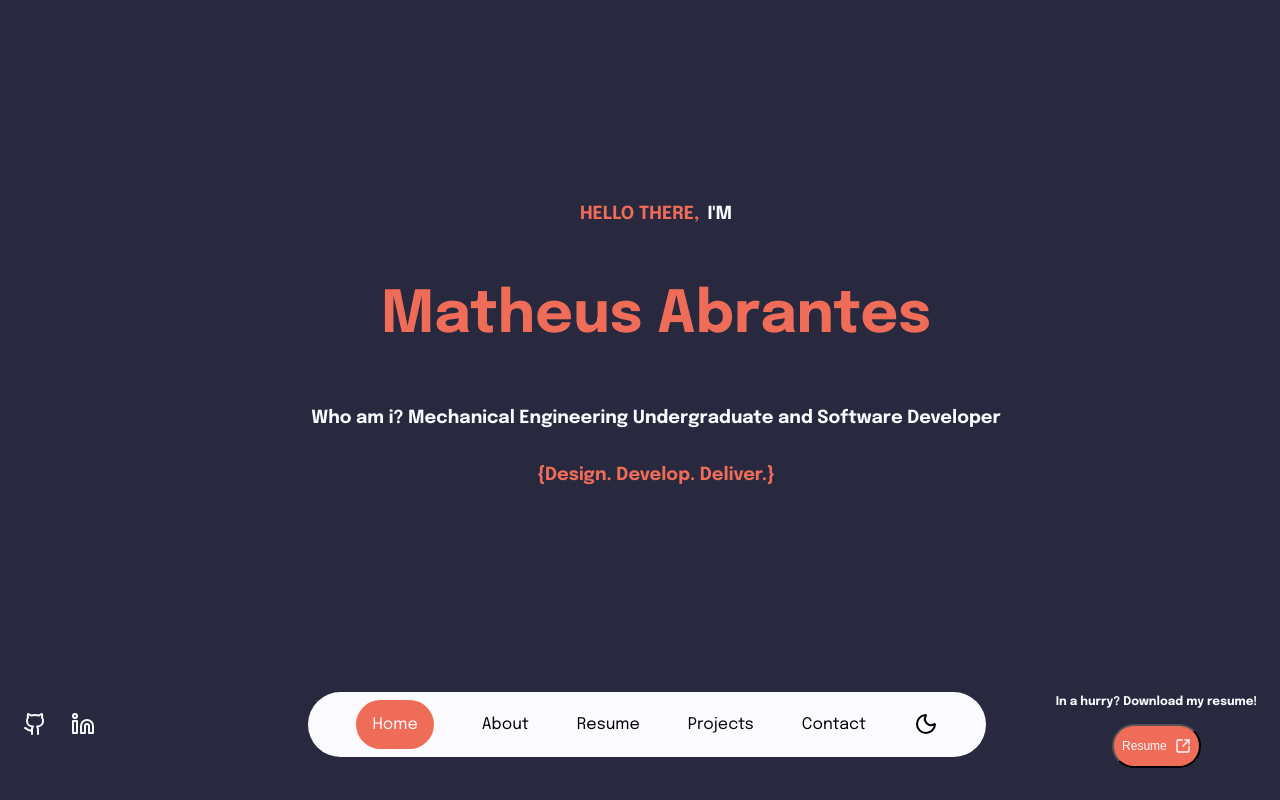
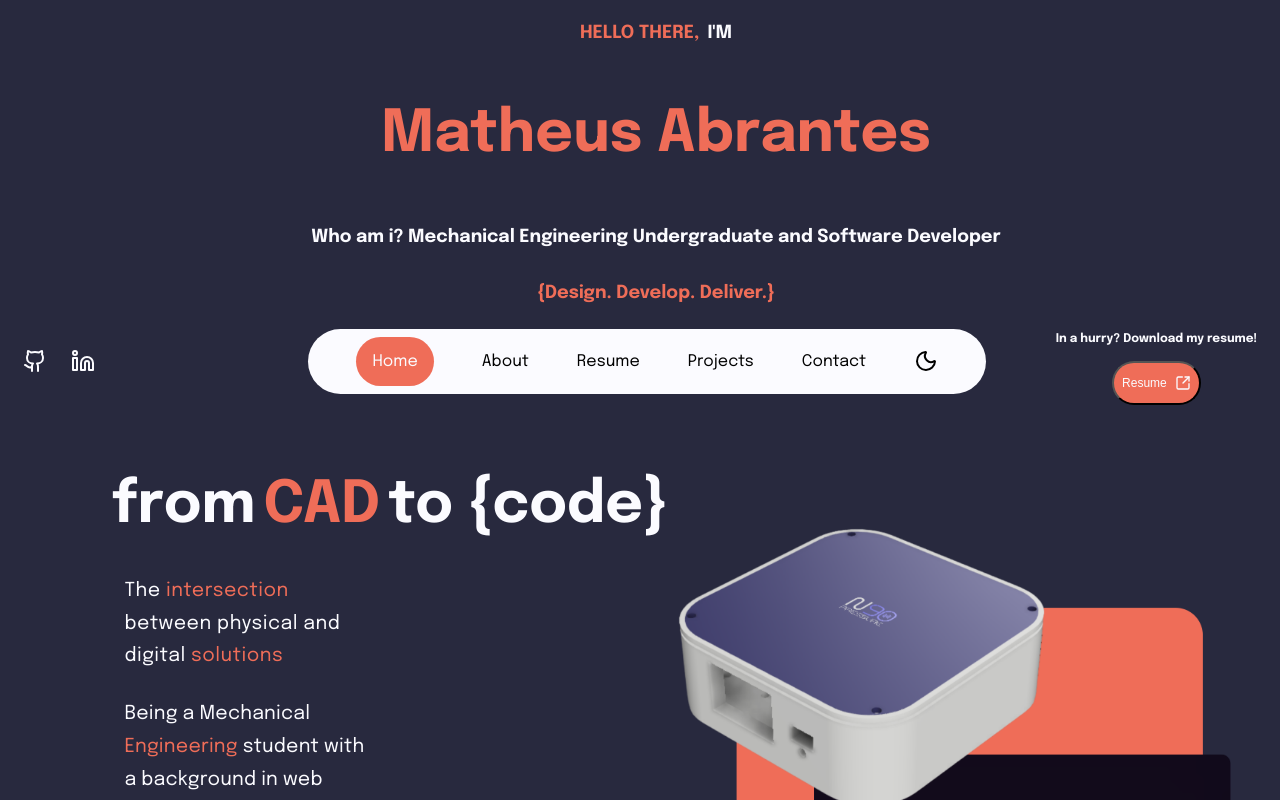
Before and after one commit to mtab-dev/portfolio, a React (Vite) app: page / in a window 1280 px wide. Built offline with nearby package versions, Linux system fonts and the light colour scheme.

Commit message:
fix: home page size

```diff
--- a/src/pages/home.scss
+++ b/src/pages/home.scss
@@ -20,8 +20,9 @@ body {
 
 .hero-section {
     width: 100%;
-    height: 100vh;
+    height: 100dvh;
     display: flex;
+    flex: 1;
     flex-direction: column;
     justify-content: center;
     align-items: center;
```
